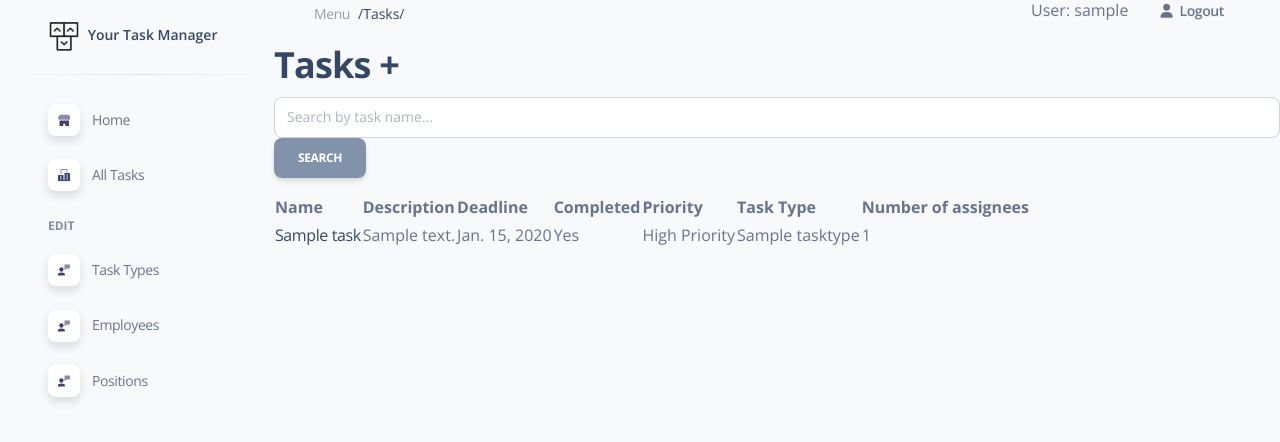
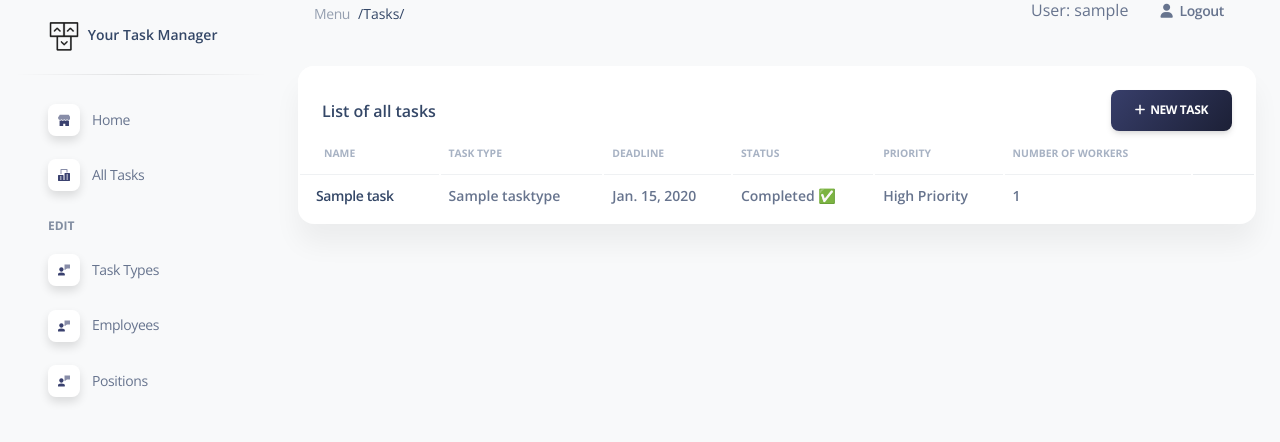
Before and after one commit to kuznetsb/it-company-task-manager-mate, a Django app: page /tasks/ in a window 1280 px wide. Shown: the part 20-462 px from the top of the page. Run offline with Django 4.2, Linux system fonts and the light colour scheme; a user stored in the database is signed in; tables that the repository leaves empty hold one stand-in row (values such as "Sample post"); some libraries are stand-ins or nearby versions.

Commit message:
Created task list view

```diff
--- a/templates/task_manager/task_list.html
+++ b/templates/task_manager/task_list.html
@@ -1,40 +1,87 @@
 {% extends "base.html" %}
+{% load static %}
 
 {% block content %}
-  <h2>Tasks <a href="{% url 'manager:task-create' %}">+</a></h2>
-  <form action="" method="get" class="form-inline">
-    {{ search_form }}
-    <input type="submit" value="Search" class="btn btn-secondary">
-  </form>
-  <table>
+
+    <div class="container-fluid py-4">
+
+      <div class="row">
+        <div class="col-12">
+          <div class="card mb-4">
+            {% if task_list %}
+              <div class="card-header pb-0">
+                <div class="row">
+                  <div class="col-6 d-flex align-items-center">
+                    <h6 class="mb-0">List of all tasks</h6>
+                  </div>
+                  <div class="col-6 text-end">
+                    <a class="btn bg-gradient-dark mb-0" href="{% url 'manager:task-create' %}"><i class="fas fa-plus"></i>&nbsp;&nbsp;New Task</a>
+                  </div>
+                </div>
+              </div>
+              <div class="card-body px-0 pt-0 pb-2">
+                <div class="table-responsive p-0">
+                  <table class="table align-items-center justify-content-center mb-0">
+                    <thead>
                       <tr>
-        <th>Name</th>
-        <th>Description</th>
-        <th>Deadline</th>
-        <th>Completed</th>
-        <th>Priority</th>
-        <th>Task Type</th>
-        <th>Number of assignees</th>
+                        <th class="text-uppercase text-secondary text-xxs font-weight-bolder opacity-7">Name</th>
+                        <th class="text-uppercase text-secondary text-xxs font-weight-bolder opacity-7 ps-2">Task type</th>
+                        <th class="text-uppercase text-secondary text-xxs font-weight-bolder opacity-7 ps-2">Deadline</th>
+                        <th class="text-uppercase text-secondary text-xxs font-weight-bolder opacity-7 ps-2">Status</th>
+                        <th class="text-uppercase text-secondary text-xxs font-weight-bolder opacity-7 ps-2">Priority</th>
+                        <th class="text-uppercase text-secondary text-xxs font-weight-bolder opacity-7 ps-2">Number of workers</th>
+                        <th></th>
                       </tr>
+                    </thead>
+                    <tbody>
                       {% for task in task_list %}
                         <tr>
-        <td><a href="{% url 'manager:task-detail' pk=task.id %}">{{ task.name }}</a></td>
-        <td>{{ task.description|slice:":50" }}
-          {% if task.description|length > 50 %}
-            ...
-          {% endif %}
+                          <td>
+                            <div class="d-flex px-2">
+                              <div class="my-auto">
+                                <h6 class="mb-0 text-sm"><a href="{% url 'manager:task-detail' pk=task.id%}">{{ task.name }}</a></h6>
+                              </div>
+                            </div>
                           </td>
-        <td>{{ task.deadline }}</td>
-        {% if task.is_completed %}
-          <td>Yes</td>
-        {% else %}
-          <td>No</td>
-        {% endif %}
-        <td>{{ task.get_priority_display }}</td>
-        <td>{{ task.task_type.name }}</td>
-        <td>{{ task.assignees.count }}</td>
+                          <td>
+                            <p class="text-sm font-weight-bold mb-0">{{ task.task_type.name }}</p>
+                          </td>
+                          <td>
+                            <p class="text-sm font-weight-bold mb-0">{{ task.deadline }}</p>
+                          </td>
+                          <td>
+                            <p class="text-sm font-weight-bold mb-0">
+                              {% if task.is_completed %} Completed ✅ {% else %} Not Completed ❌ {% endif %}
+                            </p>
+                          </td>
+                          <td>
+                            <p class="text-sm font-weight-bold mb-0">{{ task.get_priority_display }}</p>
+                          </td>
+                          <td>
+                            <p class="text-sm font-weight-bold mb-0">{{ task.assignees.count }}</p>
+                          </td>
                         </tr>
                       {% endfor %}
+                    </tbody>
+                  </table>
+                </div>
+              </div>
+            {% else %}
+              <div class="card-header pb-0">
+                <div class="row">
+                  <div class="col-6 d-flex align-items-center">
+                    <h6 class="mb-0">No tasks in the company yet</h6>
+                  </div>
+                  <div class="col-6 text-end">
+                    <a class="btn bg-gradient-dark mb-0" href="{% url 'manager:task-create' %}"><i class="fas fa-plus"></i>&nbsp;&nbsp;New Task</a>
+                  </div>
+                </div>
+                <div class="card-body px-0 pt-0 pb-2"></div>
+              </div>
+            {% endif %}
+          </div>
+        </div>
+      </div>
 
-    </table>
+    </div>
 {% endblock %}
```
Lines whose indentation alone changed are shown as unchanged.
